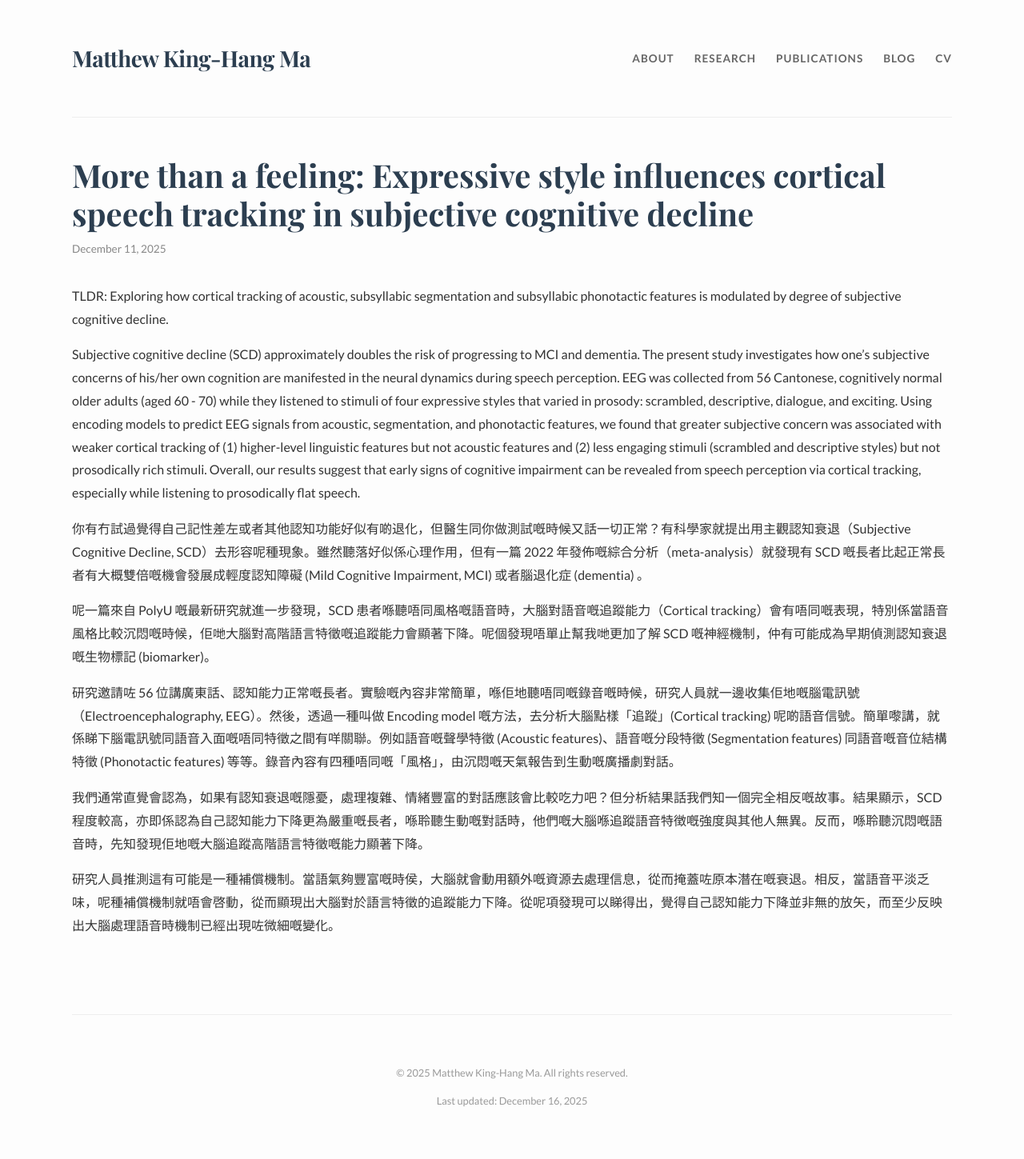
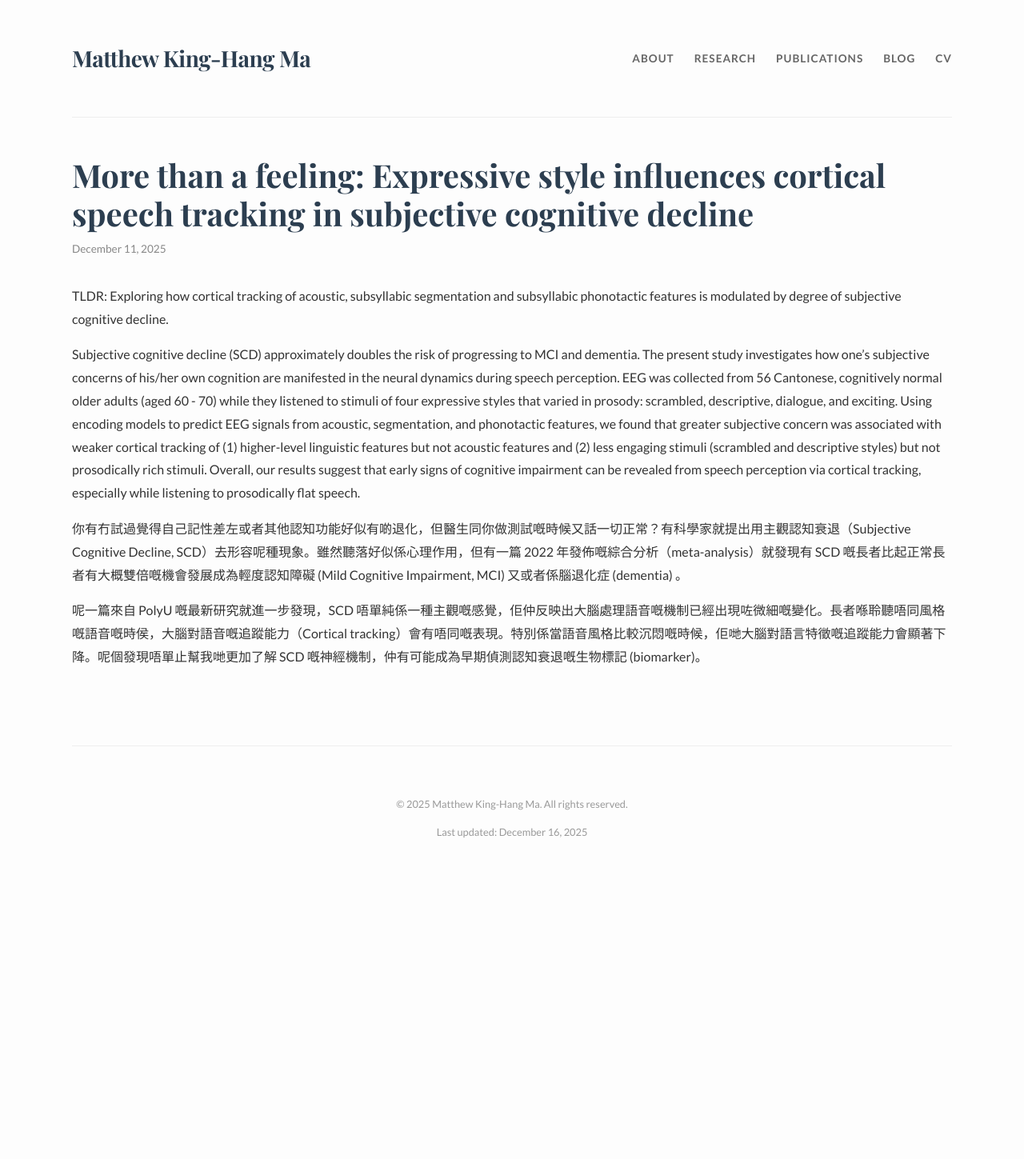
Before and after one commit to neurothew/neurothew.github.io, a Jekyll site: the page built from _posts/2025-12-11-more-than-a-feeling.md, in a window 1280 px wide. Shown: the whole page at 80% size. Built offline with Jekyll 4.4.1, drawn with Linux system fonts in a browser that asks for light colours; after the commit the page ends 1113 px from its top, so only the background shows below that.

Commit message:
Update 2025-12-11-more-than-a-feeling.md

```diff
--- a/_posts/2025-12-11-more-than-a-feeling.md
+++ b/_posts/2025-12-11-more-than-a-feeling.md
@@ -10,12 +10,12 @@ TLDR: Exploring how cortical tracking of acoustic, subsyllabic segmentation and
 
 Subjective cognitive decline (SCD) approximately doubles the risk of progressing to MCI and dementia. The present study investigates how one's subjective concerns of his/her own cognition are manifested in the neural dynamics during speech perception. EEG was collected from 56 Cantonese, cognitively normal older adults (aged 60 - 70) while they listened to stimuli of four expressive styles that varied in prosody: scrambled, descriptive, dialogue, and exciting. Using encoding models to predict EEG signals from acoustic, segmentation, and phonotactic features, we found that greater subjective concern was associated with weaker cortical tracking of (1) higher-level linguistic features but not acoustic features and (2) less engaging stimuli (scrambled and descriptive styles) but not prosodically rich stimuli. Overall, our results suggest that early signs of cognitive impairment can be revealed from speech perception via cortical tracking, especially while listening to prosodically flat speech.
 
-你有冇試過覺得自己記性差左或者其他認知功能好似有啲退化，但醫生同你做測試嘅時候又話一切正常？有科學家就提出用主觀認知衰退（Subjective Cognitive Decline, SCD）去形容呢種現象。雖然聽落好似係心理作用，但有一篇 2022 年發佈嘅綜合分析（meta-analysis）就發現有 SCD 嘅長者比起正常長者有大概雙倍嘅機會發展成輕度認知障礙 (Mild Cognitive Impairment, MCI) 或者腦退化症 (dementia) 。
+你有冇試過覺得自己記性差左或者其他認知功能好似有啲退化，但醫生同你做測試嘅時候又話一切正常？有科學家就提出用主觀認知衰退（Subjective Cognitive Decline, SCD）去形容呢種現象。雖然聽落好似係心理作用，但有一篇 2022 年發佈嘅綜合分析（meta-analysis）就發現有 SCD 嘅長者比起正常長者有大概雙倍嘅機會發展成為輕度認知障礙 (Mild Cognitive Impairment, MCI) 又或者係腦退化症 (dementia) 。
 
-呢一篇來自 PolyU 嘅最新研究就進一步發現，SCD 患者喺聽唔同風格嘅語音時，大腦對語音嘅追蹤能力（Cortical tracking）會有唔同嘅表現，特別係當語音風格比較沉悶嘅時候，佢哋大腦對高階語言特徵嘅追蹤能力會顯著下降。呢個發現唔單止幫我哋更加了解 SCD 嘅神經機制，仲有可能成為早期偵測認知衰退嘅生物標記 (biomarker)。
+呢一篇來自 PolyU 嘅最新研究就進一步發現，SCD 唔單純係一種主觀嘅感覺，佢仲反映出大腦處理語音嘅機制已經出現咗微細嘅變化。長者喺聆聽唔同風格嘅語音嘅時侯，大腦對語音嘅追蹤能力（Cortical tracking）會有唔同嘅表現。特別係當語音風格比較沉悶嘅時候，佢哋大腦對語言特徵嘅追蹤能力會顯著下降。呢個發現唔單止幫我哋更加了解 SCD 嘅神經機制，仲有可能成為早期偵測認知衰退嘅生物標記 (biomarker)。
 
-研究邀請咗 56 位講廣東話、認知能力正常嘅長者。實驗嘅內容非常簡單，喺佢地聽唔同嘅錄音嘅時候，研究人員就一邊收集佢地嘅腦電訊號（Electroencephalography, EEG）。然後，透過一種叫做 Encoding model 嘅方法，去分析大腦點樣「追蹤」(Cortical tracking) 呢啲語音信號。簡單嚟講，就係睇下腦電訊號同語音入面嘅唔同特徵之間有咩關聯。例如語音嘅聲學特徵 (Acoustic features)、語音嘅分段特徵 (Segmentation features) 同語音嘅音位結構特徵 (Phonotactic features) 等等。錄音內容有四種唔同嘅「風格」，由沉悶嘅天氣報告到生動嘅廣播劇對話。
+<!-- 研究邀請咗 56 位講廣東話、認知能力正常嘅長者。實驗嘅內容非常簡單，喺佢地聽唔同嘅錄音嘅時候，研究人員就一邊收集佢地嘅腦電訊號（Electroencephalography, EEG）。然後，透過一種叫做 Encoding model 嘅方法，去分析大腦點樣「追蹤」(Cortical tracking) 呢啲語音信號。簡單嚟講，就係睇下腦電訊號同語音入面嘅唔同特徵之間有咩關聯。例如語音嘅聲學特徵 (Acoustic features)、語音嘅分段特徵 (Segmentation features) 同語音嘅音位結構特徵 (Phonotactic features) 等等。錄音內容有四種唔同嘅「風格」，由沉悶嘅天氣報告到生動嘅廣播劇對話。
 
 我們通常直覺會認為，如果有認知衰退嘅隱憂，處理複雜、情緒豐富的對話應該會比較吃力吧？但分析結果話我們知一個完全相反嘅故事。結果顯示，SCD 程度較高，亦即係認為自己認知能力下降更為嚴重嘅長者，喺聆聽生動嘅對話時，他們嘅大腦喺追蹤語音特徴嘅強度與其他人無異。反而，喺聆聽沉悶嘅語音時，先知發現佢地嘅大腦追蹤高階語言特徵嘅能力顯著下降。
 
-研究人員推測這有可能是一種補償機制。當語氣夠豐富嘅時侯，大腦就會動用額外嘅資源去處理信息，從而掩蓋咗原本潛在嘅衰退。相反，當語音平淡乏味，呢種補償機制就唔會啓動，從而顯現出大腦對於語言特徵的追蹤能力下降。從呢項發現可以睇得出，覺得自己認知能力下降並非無的放矢，而至少反映出大腦處理語音時機制已經出現咗微細嘅變化。
+研究人員推測這有可能是一種補償機制。當語氣夠豐富嘅時侯，大腦就會動用額外嘅資源去處理信息，從而掩蓋咗原本潛在嘅衰退。相反，當語音平淡乏味，呢種補償機制就唔會啓動，從而顯現出大腦對於語言特徵的追蹤能力下降。從呢項發現可以睇得出，覺得自己認知能力下降並非無的放矢，而至少反映出大腦處理語音時機制已經出現咗微細嘅變化。 -->
```
